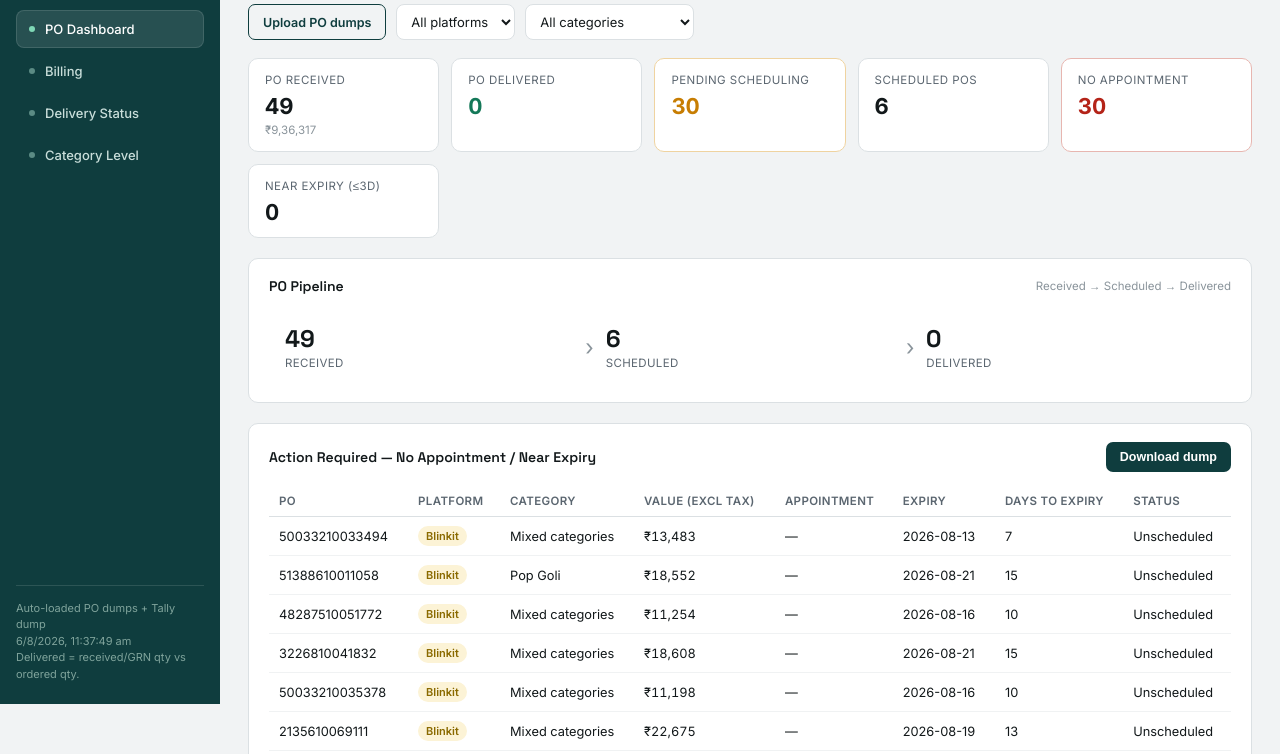
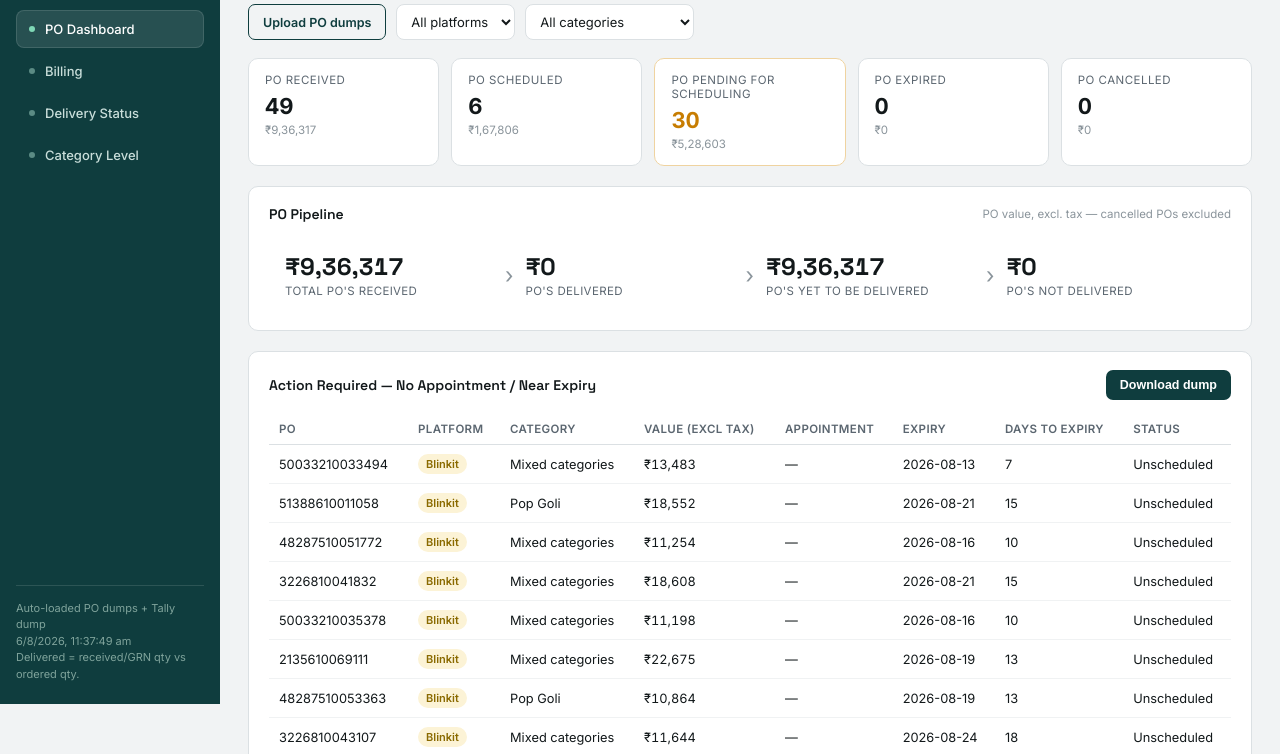
Before and after one commit to Nitish-Dobra/dobra-qcomm-dashboard, a plain HTML site: page index.html in a window 1280 px wide. Shown: the part 96-850 px from the top of the page. Drawn offline with nearby package versions, Linux system fonts and the light colour scheme.

Commit message:
PO Dashboard: new Summary Metrics (Received/Scheduled/Pending/Expired/Cancelled with count+value) and value-only Pipeline segment (Delivered/Yet to be Delivered/Not Delivered, cancelled excluded) with per-platform classification rules

```diff
--- a/index.html
+++ b/index.html
@@ -183,7 +183,7 @@
     <div class="topbar">
       <div>
         <h2 id="viewTitle">PO Dashboard</h2>
-        <div class="desc" id="viewDesc">PO received, delivered, scheduling status and items needing action — all values exclude tax.</div>
+        <div class="desc" id="viewDesc">PO received, scheduling status, expiry and cancellations, plus a value-only delivery pipeline — all values exclude tax.</div>
       </div>
       <div class="filters">
         <label class="btn ghost" style="cursor:pointer;">
@@ -210,7 +210,7 @@
     <div class="view active" id="view-po">
       <div class="kpi-row" id="poKpis"></div>
       <div class="panel">
-        <div class="panel-head"><h3>PO Pipeline</h3><span class="hint">Received → Scheduled → Delivered</span></div>
+        <div class="panel-head"><h3>PO Pipeline</h3><span class="hint">PO value, excl. tax — cancelled POs excluded</span></div>
         <div class="pipeline" id="pipeline"></div>
       </div>
       <div class="panel">
@@ -361,56 +361,59 @@ function daysFromToday(d){ return d ? Math.round((d - new Date())/86400000) : nu
 function parseRawPOLines(headers, rows){
   const h = headers.map(x=>x.trim());
   if(h.includes('po_number') && h.includes('units_ordered')){
-    return rows.filter(r=>(r.po_state||'').trim() !== 'Cancelled post Creation').map(r=>{
+    return rows.map(r=>{
       const qtyOrdered = +r.units_ordered||0;
       const qtyDelivered = Math.max(0, qtyOrdered - (+r.remaining_quantity||0));
       const valueExclTax = qtyOrdered * (+r.cost_price||0);
+      const rawStatus = r.po_state||'';
       return {
         po: String(r.po_number).trim(), platform:'Blinkit',
         createdDate: parseFlexDate(r.order_date), appointmentDate: parseFlexDate(r.appointment_date),
         expiryDate: parseFlexDate(r.expiry_date),
         qtyOrdered, qtyDelivered, valueExclTax,
         valueDelivered: qtyOrdered ? valueExclTax*(qtyDelivered/qtyOrdered) : 0,
-        rawStatus: r.po_state||'', skuName: r.name||'',
+        rawStatus, skuName: r.name||'',
         category: classifyCategory(r.name),
         appointmentTracked: true,
+        isCancelled: rawStatus.trim() === 'Cancelled post Creation',
       };
     });
   }
   if(h.includes('PO No.') && h.includes('Qty')){
-    return rows.filter(r=>(r['Status']||'').trim().toUpperCase() !== 'CANCELLED').map(r=>{
+    return rows.map(r=>{
       const qtyOrdered = +r['Qty']||0;
       const qtyDelivered = +r['GRN Quantity']||0;
       const valueExclTax = qtyOrdered * (+r['Unit Base Cost']||0);
+      const rawStatus = r['Status']||'';
       return {
         po: String(r['PO No.']).trim(), platform:'Zepto',
         createdDate: parseFlexDate(r['PO Date']), appointmentDate: null,
         expiryDate: parseFlexDate(r['PO Expiry Date']),
         qtyOrdered, qtyDelivered, valueExclTax,
         valueDelivered: qtyOrdered ? valueExclTax*(qtyDelivered/qtyOrdered) : 0,
-        rawStatus: r['Status']||'', skuName: r['SKU Desc']||'',
+        rawStatus, skuName: r['SKU Desc']||'',
         category: classifyCategory(r['SKU Desc']),
         appointmentTracked: false,
+        isCancelled: rawStatus.trim().toUpperCase() === 'CANCELLED',
       };
     });
   }
   if(h.includes('PoNumber') && h.includes('OrderedQty')){
-    return rows.filter(r=>
-      (r.InternalExternalPo||'').trim().toLowerCase() === 'external' &&
-      (r.Status||'').trim().toLowerCase() !== 'cancelled'
-    ).map(r=>{
+    return rows.filter(r=>(r.InternalExternalPo||'').trim().toLowerCase() === 'external').map(r=>{
       const qtyOrdered = +r.OrderedQty||0;
       const qtyDelivered = +r.ReceivedQty||0;
       const valueExclTax = qtyOrdered * (+r.UnitBasedCost||0);
+      const rawStatus = r.Status||'';
       return {
         po: String(r.PoNumber).trim(), platform:'Instamart',
         createdDate: parseFlexDate(r.PoCreatedAt), appointmentDate: null,
         expiryDate: parseFlexDate(r.PoExpiryDate),
         qtyOrdered, qtyDelivered, valueExclTax,
         valueDelivered: qtyOrdered ? valueExclTax*(qtyDelivered/qtyOrdered) : 0,
-        rawStatus: r.Status||'', skuName: r.SkuDescription||'',
+        rawStatus, skuName: r.SkuDescription||'',
         category: classifyCategory(r.SkuDescription),
         appointmentTracked: false,
+        isCancelled: rawStatus.trim().toLowerCase() === 'cancelled',
       };
     });
   }
@@ -454,6 +457,39 @@ function isCurrentMonth(d){
   return d.getMonth()===now.getMonth() && d.getFullYear()===now.getFullYear();
 }
 
+/* PO Dashboard pipeline classification (PO-value only, per-platform rules given by Nitish
+   2026-08-06). Cancelled POs are excluded from this bucket set entirely (handled by the
+   'Cancelled' short-circuit) — they're tracked separately as the Summary Metrics' "PO Cancelled"
+   card, not folded into Delivered/YetToBeDelivered/NotDelivered.
+   - Blinkit (qty-based): any delivered qty > 0 -> Delivered (partial counts as delivered); zero
+     delivered qty is split by expiry date (expired -> Not Delivered, not yet -> Yet to be Delivered).
+   - Zepto / Swiggy (status-text based): explicit status -> bucket maps below. An unrecognized
+     status falls back to a qty-based guess rather than silently dropping the PO from every bucket. */
+function computePipelineStatus(p){
+  if(p.isCancelled) return 'Cancelled';
+  if(p.platform==='Blinkit'){
+    if(p.qtyDelivered>0) return 'Delivered';
+    const days = daysFromToday(p.expiryDate);
+    return (days!==null && days<0) ? 'NotDelivered' : 'YetToBeDelivered';
+  }
+  const s = (p.rawStatus||'').trim().toUpperCase();
+  if(p.platform==='Zepto'){
+    if(s==='PENDING_ACKNOWLEDGEMENT' || s==='ASN PENDING') return 'YetToBeDelivered';
+    if(s==='ASN CREATED' || s==='PENDING GRN' || s==='COMPLETED') return 'Delivered';
+    if(s==='EXPIRED') return 'NotDelivered';
+    console.warn('Zepto: unrecognized PO status for pipeline bucket, falling back to qty-based guess:', p.rawStatus);
+    return p.qtyDelivered>0 ? 'Delivered' : 'YetToBeDelivered';
+  }
+  if(p.platform==='Instamart'){
+    if(s==='CONFIRMED') return 'YetToBeDelivered';
+    if(s==='COMPLETED') return 'Delivered';
+    if(s==='EXPIRED') return 'NotDelivered';
+    console.warn('Swiggy: unrecognized PO status for pipeline bucket, falling back to qty-based guess:', p.rawStatus);
+    return p.qtyDelivered>0 ? 'Delivered' : 'YetToBeDelivered';
+  }
+  return p.qtyDelivered>0 ? 'Delivered' : 'YetToBeDelivered';
+}
+
 function rebuildFromRawLines(lines){
   lines = lines.filter(l=>isCurrentMonth(l.createdDate));
   SKU_ROWS = lines;
@@ -468,7 +504,7 @@ function rebuildFromRawLines(lines){
         po:l.po, platform:l.platform, categories:new Set(),
         createdDate:l.createdDate, appointmentDate:null, appointmentTracked:l.appointmentTracked,
         expiryDate:l.expiryDate, qtyOrdered:0, qtyDelivered:0, valueExclTax:0, valueDelivered:0,
-        rawStatus:l.rawStatus,
+        rawStatus:l.rawStatus, isCancelled:false,
       };
     }
     const p = poMap[key];
@@ -478,6 +514,7 @@ function rebuildFromRawLines(lines){
     p.qtyDelivered += l.qtyDelivered;
     p.valueExclTax += l.valueExclTax;
     p.valueDelivered += l.valueDelivered;
+    if(l.isCancelled) p.isCancelled = true;
   });
 
   // NOTE: unlike the retired order-control-tower.html, this month-scoped view does NOT add stub
@@ -494,6 +531,7 @@ function rebuildFromRawLines(lines){
 
   DATA = Object.values(poMap).map(p=>{
     const normStatus = (p.qtyOrdered>0 && p.qtyDelivered >= p.qtyOrdered*0.98) ? 'Delivered' : 'Not Delivered';
+    const pipelineStatus = computePipelineStatus(p);
     const billedValue = BILLED_BY_PO[p.po] || 0;
     const category = p.categories.size===1 ? [...p.categories][0] : (p.categories.size>1 ? 'MIXED' : null);
     return {
@@ -505,6 +543,7 @@ function rebuildFromRawLines(lines){
       qtyOrdered: p.qtyOrdered,
       valueExclTax: p.valueExclTax,
       rawStatus: p.rawStatus, normStatus,
+      isCancelled: !!p.isCancelled, pipelineStatus,
       qtyDelivered: p.qtyDelivered, valueDelivered: p.valueDelivered,
       billedValue: Math.round(billedValue),
     };
@@ -521,6 +560,7 @@ function filtered(){
 }
 function filteredSku(){
   return SKU_ROWS.filter(r =>
+    !r.isCancelled &&
     (filters.platform==='all'||r.platform===filters.platform) &&
     (filters.category==='all'||r.category===filters.category)
   );
@@ -528,7 +568,7 @@ function filteredSku(){
 
 /* ---------------- NAV ---------------- */
 const titles = {
-  po:['PO Dashboard','PO received, delivered, scheduling status and items needing action — all values exclude tax.'],
+  po:['PO Dashboard','PO received, scheduling status, expiry and cancellations, plus a value-only delivery pipeline — all values exclude tax.'],
   billing:['Billing Dashboard','Billed vs not-billed POs reconciled against the Tally dump, with fill rate — values exclude tax.'],
   delivery:['Delivery Status','Delivered vs not-delivered POs by normalized status bucket, with fill rate — values exclude tax.'],
   category:['Category Level','Boxes ordered by category using confirmed case-pack sizes.'],
@@ -551,32 +591,49 @@ document.getElementById('fCategory').addEventListener('change', e=>{filters.cate
 /* ---------------- RENDER: PO DASHBOARD ---------------- */
 let charts = {};
 function renderPO(){
-  const rows = filtered();
+  const rows = filtered(); // platform/category-scoped, includes cancelled — Summary Metrics needs the full set
+  const nonCancelled = rows.filter(r=>!r.isCancelled);
+
+  // --- PO Summary Metrics: count + value (Cost x Units, excl tax) each ---
   const received = rows.length;
   const receivedVal = rows.reduce((s,r)=>s+r.valueExclTax,0);
-  const delivered = rows.filter(r=>r.normStatus==='Delivered').length;
-  // "No appointment" only makes sense for channels that actually track an appointment date
-  // (currently just Blinkit's appointment_date — Zepto/Swiggy raw dumps don't expose one).
-  const pendingSchedule = rows.filter(r=>r.appointmentTracked && !r.appointmentDate && r.normStatus!=='Delivered').length;
-  const scheduled = rows.filter(r=>r.appointmentDate && r.normStatus!=='Delivered').length;
-  const noAppt = rows.filter(r=>r.appointmentTracked && !r.appointmentDate && r.normStatus!=='Delivered');
-  const nearExpiry = rows.filter(r=>r.expiryDays!==null && r.expiryDays<=3 && r.normStatus!=='Delivered');
+
+  // "No appointment"/"Scheduled" only make sense for channels that actually track an appointment
+  // date (currently just Blinkit's appointment_date — Zepto/Swiggy raw dumps don't expose one).
+  // Cancelled POs are excluded — a cancelled PO isn't meaningfully "pending scheduling".
+  const scheduled = nonCancelled.filter(r=>r.appointmentDate && r.pipelineStatus!=='Delivered');
+  const pendingSchedule = nonCancelled.filter(r=>r.appointmentTracked && !r.appointmentDate && r.pipelineStatus!=='Delivered');
+  // "PO Expired" = the same set that feeds the Pipeline segment's "PO's Not Delivered" bucket
+  // (Blinkit: zero delivered qty past its expiry date; Zepto/Swiggy: raw status = Expired) —
+  // shown here as its own named Summary card for visibility, not a separately-defined rule.
+  const expired = nonCancelled.filter(r=>r.pipelineStatus==='NotDelivered');
+  const cancelled = rows.filter(r=>r.isCancelled);
+
+  const sumVal = arr => arr.reduce((s,r)=>s+r.valueExclTax,0);
 
   document.getElementById('poKpis').innerHTML = `
     ${kpi('PO Received', received, money(receivedVal))}
-    ${kpi('PO Delivered', delivered, '', 'good')}
-    ${kpi('Pending Scheduling', pendingSchedule, '', pendingSchedule>0?'warn':'')}
-    ${kpi('Scheduled POs', scheduled)}
-    ${kpi('No Appointment', noAppt.length, '', noAppt.length>0?'crit':'')}
-    ${kpi('Near Expiry (≤3d)', nearExpiry.length, '', nearExpiry.length>0?'crit':'')}
+    ${kpi('PO Scheduled', scheduled.length, money(sumVal(scheduled)))}
+    ${kpi('PO Pending for Scheduling', pendingSchedule.length, money(sumVal(pendingSchedule)), pendingSchedule.length>0?'warn':'')}
+    ${kpi('PO Expired', expired.length, money(sumVal(expired)), expired.length>0?'crit':'')}
+    ${kpi('PO Cancelled', cancelled.length, money(sumVal(cancelled)))}
   `;
 
+  // --- PO Pipeline segment: PO value only (Cost x Units, excl tax), Cancelled excluded entirely ---
+  const totalReceivedVal = sumVal(nonCancelled);
+  const deliveredVal = sumVal(nonCancelled.filter(r=>r.pipelineStatus==='Delivered'));
+  const yetToBeDeliveredVal = sumVal(nonCancelled.filter(r=>r.pipelineStatus==='YetToBeDelivered'));
+  const notDeliveredVal = sumVal(nonCancelled.filter(r=>r.pipelineStatus==='NotDelivered'));
+
   document.getElementById('pipeline').innerHTML = `
-    ${stage(received,'Received')}
-    ${stage(scheduled+delivered,'Scheduled')}
-    ${stage(delivered,'Delivered')}
+    ${stageVal(totalReceivedVal,"Total PO's Received")}
+    ${stageVal(deliveredVal,"PO's Delivered")}
+    ${stageVal(yetToBeDeliveredVal,"PO's Yet to be Delivered")}
+    ${stageVal(notDeliveredVal,"PO's Not Delivered")}
   `;
 
+  const noAppt = nonCancelled.filter(r=>r.appointmentTracked && !r.appointmentDate && r.pipelineStatus!=='Delivered');
+  const nearExpiry = nonCancelled.filter(r=>r.expiryDays!==null && r.expiryDays<=3 && r.pipelineStatus!=='Delivered');
   const actionRows = [...new Set([...noAppt,...nearExpiry])];
   renderTable('tbl-po-action', actionRows,
     ['po','platform','categoryName','valueExclTax','appointmentDate','expiryDate','expiryDays','rawStatus'],
@@ -588,10 +645,16 @@ function kpi(label,val,sub='',cls=''){
 function stage(n,label){
   return `<div class="stage"><div class="n tabular">${n}</div><div class="t">${label}</div></div>`;
 }
+function stageVal(v,label){
+  return `<div class="stage"><div class="n tabular">${money(v)}</div><div class="t">${label}</div></div>`;
+}
 
 /* ---------------- RENDER: BILLING ---------------- */
 function renderBilling(){
-  const rows = filtered();
+  // Excludes cancelled POs — they were never billable, and used to be dropped before they even
+  // reached DATA; now that DATA retains them (for the PO Dashboard's "PO Cancelled" metric), this
+  // view has to filter them back out itself to keep its own totals unchanged.
+  const rows = filtered().filter(r=>!r.isCancelled);
   const overall = rows.reduce((s,r)=>s+r.valueExclTax,0);
   const billed = rows.reduce((s,r)=>s+r.billedValue,0);
   const notBilled = overall - billed;
@@ -661,7 +724,8 @@ document.getElementById('tallyUpload').addEventListener('change', function(e){
 
 /* ---------------- RENDER: DELIVERY ---------------- */
 function renderDelivery(){
-  const rows = filtered();
+  // Excludes cancelled POs, same reasoning as renderBilling() above.
+  const rows = filtered().filter(r=>!r.isCancelled);
   const delivered = rows.filter(r=>r.normStatus==='Delivered');
   const notDelivered = rows.filter(r=>r.normStatus==='Not Delivered');
   const delVal = delivered.reduce((s,r)=>s+r.valueDelivered,0);
@@ -770,10 +834,10 @@ function toCSV(rows){
   return lines.join('\n');
 }
 function downloadCSV(kind){
-  const rows = filtered();
+  const rows = filtered().filter(r=>!r.isCancelled);
   let data, name;
   if(kind==='po-action'){
-    data = rows.filter(r=>(r.appointmentTracked && !r.appointmentDate || (r.expiryDays!==null && r.expiryDays<=3)) && r.normStatus!=='Delivered');
+    data = rows.filter(r=>(r.appointmentTracked && !r.appointmentDate || (r.expiryDays!==null && r.expiryDays<=3)) && r.pipelineStatus!=='Delivered');
     name='po_action_required.csv';
   } else if(kind==='billing'){ data = rows; name='billing_reconciliation.csv'; }
   else if(kind==='delivery'){ data = rows; name='delivery_status.csv'; }
```
